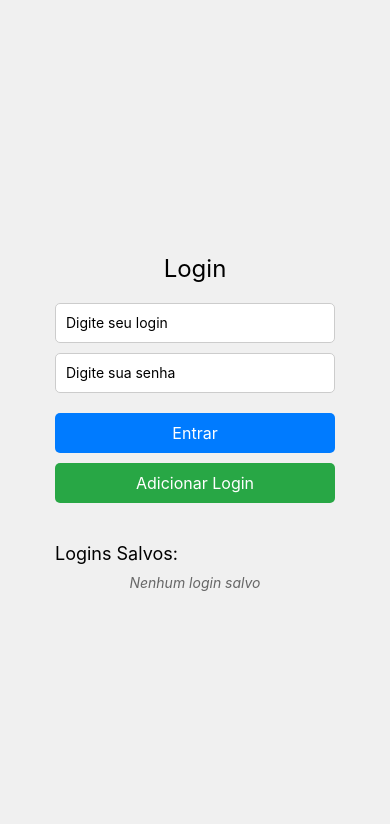
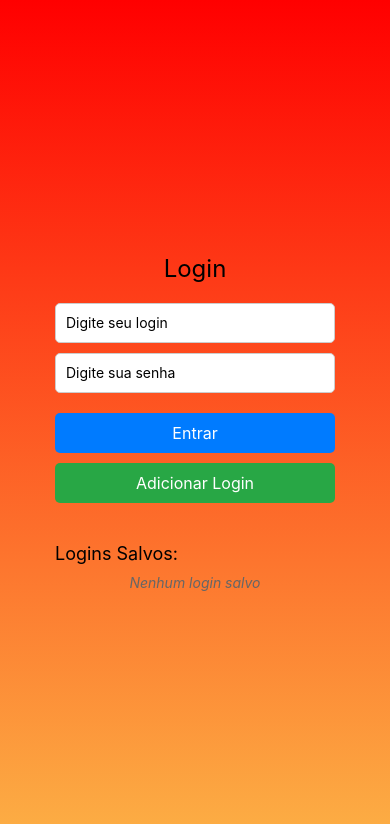
Before and after one commit to Carriscar1/-Navega-o-Entre-Telas-no-React-Native-Usando-React-Navigation, a React Native app: screen /Login in a window 390 px wide. Shown: the top 824 px of the page. Built offline with nearby package versions, Linux system fonts and the light colour scheme.

Commit message:
SemiFinal Update

```diff
--- /dev/null
+++ b/src/screens/Background.jsx
@@ -0,0 +1,23 @@
+// components/Background.js
+import React from 'react';
+import { StyleSheet } from 'react-native';
+import { LinearGradient } from 'expo-linear-gradient';
+
+export default function Background({ children }) {
+  return (
+    <LinearGradient
+      colors={['rgba(255, 0, 0, 1)', 'rgba(252, 176, 69, 1)']}
+      start={{ x: 0.5, y: 0 }}
+      end={{ x: 0.5, y: 1 }}
+      style={styles.container}
+    >
+      {children}
+    </LinearGradient>
+  );
+}
+
+const styles = StyleSheet.create({
+  container: {
+    flex: 1,
+  },
+});
--- a/src/screens/DetailScreen.jsx
+++ b/src/screens/DetailScreen.jsx
@@ -22,7 +22,7 @@ const styles = StyleSheet.create({
     flex: 1,
     justifyContent: 'center',
     alignItems: 'center',
-    backgroundColor: '#e0f7fa', // Azul claro
+    backgroundColor: '#e0f7fa',
   },
   title: {
     fontSize: 24,
--- a/src/screens/HomeScreen.jsx
+++ b/src/screens/HomeScreen.jsx
@@ -4,7 +4,7 @@ import { View, Text, Button, StyleSheet } from 'react-native';
 export default function HomeScreen({ navigation }) {
   return (
     <View style={styles.container}>
-      <Text style={styles.title}>Home Screen</Text>
+      <Text style={styles.title}>LOJA</Text>
       <Button
         title="Ir para Detalhes"
         onPress={() => navigation.navigate('Details')}
@@ -22,10 +22,10 @@ const styles = StyleSheet.create({
     flex: 1,
     justifyContent: 'center',
     alignItems: 'center',
-    backgroundColor: '#f6f8ff',
+    backgroundColor: '#FFDBBB',
   },
   title: {
     fontSize: 24,
-    marginBottom: 20,
+    marginBottom: 10,
   },
 });
--- a/src/screens/LoginScreen.jsx
+++ b/src/screens/LoginScreen.jsx
@@ -1,6 +1,8 @@
 import React, { useState, useEffect } from 'react';
 import { View, Text, TextInput, Pressable, StyleSheet, Alert, ScrollView } from 'react-native';
 import AsyncStorage from '@react-native-async-storage/async-storage';
+import { LinearGradient } from 'expo-linear-gradient';
+import Background from './Background'; // Importando o componente Background
 
 export default function LoginScreen({ navigation }) {
   const [login, setLogin] = useState('');
@@ -82,6 +84,7 @@ export default function LoginScreen({ navigation }) {
   }, []);
 
   return (
+    <Background>
       <ScrollView contentContainerStyle={styles.scrollContainer}>
         <View style={styles.container}>
           <Text style={styles.title}>Login</Text>
@@ -134,6 +137,7 @@ export default function LoginScreen({ navigation }) {
           )}
         </View>
       </ScrollView>
+      </Background>
   );
 }
 
@@ -145,7 +149,6 @@ const styles = StyleSheet.create({
     flex: 1,
     justifyContent: 'center',
     alignItems: 'center',
-    backgroundColor: '#f0f0f0',
     padding: 20,
   },
   title: {
@@ -202,7 +205,7 @@ const styles = StyleSheet.create({
     flex: 1,
   },
   loginText: {
-    fontSize: 16,
+    fontSize: 30,
   },
   deleteButton: {
     backgroundColor: '#dc3545',
--- a/src/screens/ProfileScreen.jsx
+++ b/src/screens/ProfileScreen.jsx
@@ -22,7 +22,7 @@ const styles = StyleSheet.create({
     flex: 1,
     justifyContent: 'center',
     alignItems: 'center',
-    backgroundColor: '#fce4ec', // Rosa claro
+    backgroundColor: '#fce4ec',
   },
   title: {
     fontSize: 24,
```
Also changed, not shown: package.json (+11 -6 lines), 1 other file (tests, documents, lock files or other folders). Lines whose indentation alone changed are shown as unchanged.
